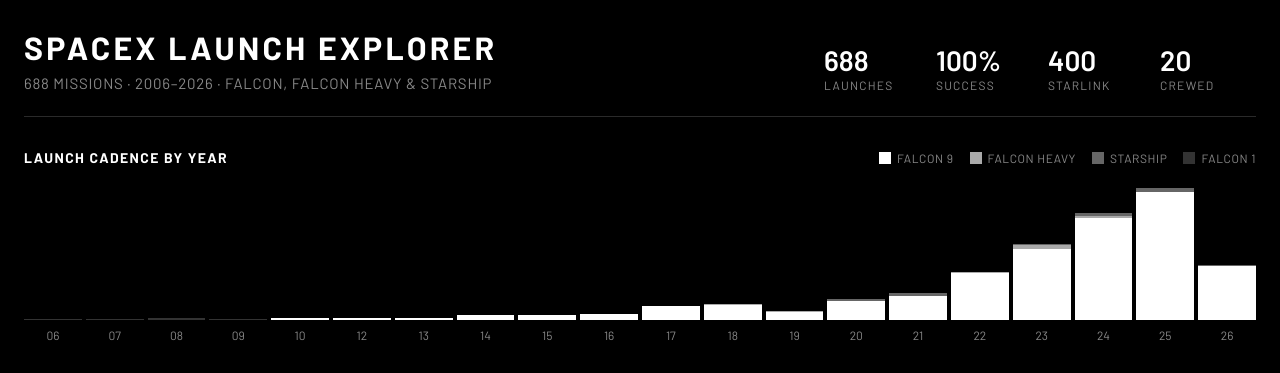
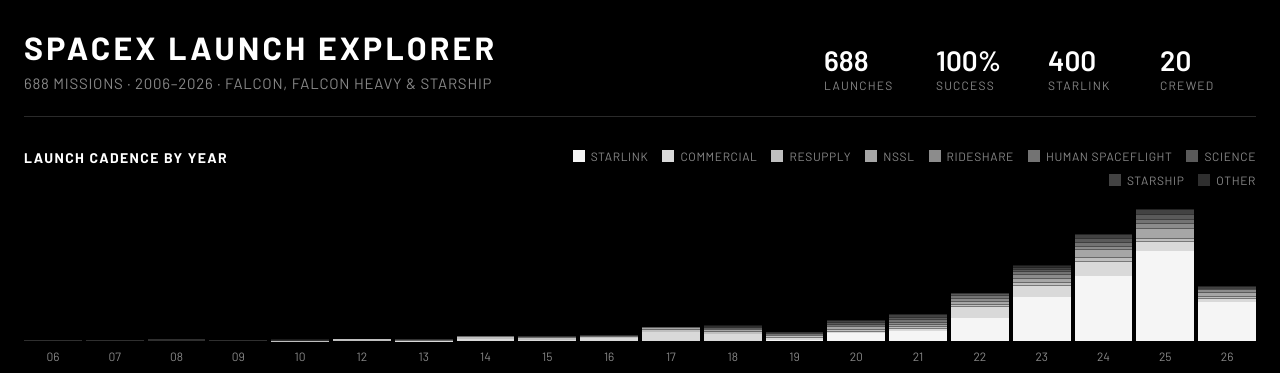
Before and after one commit to joiscoding/spacex, a React (Vite) app in the folder web/: page / in a window 1280 px wide. Shown: the top 373 px of the page. Built offline with nearby package versions, Linux system fonts and the light colour scheme.

Commit message:
Increase cadence chart granularity
Co-authored-by: JY <joiscoding@users.noreply.github.com>

```diff
--- a/web/src/components/CadenceChart.tsx
+++ b/web/src/components/CadenceChart.tsx
@@ -1,6 +1,6 @@
 import { useMemo } from "react";
 import type { Launch } from "../types";
-import { VEHICLE_ORDER, vehicleColor } from "../lib";
+import { MISSION_TYPE_ORDER, missionLabel, missionTypeColor } from "../lib";
 
 interface Props {
   launches: Launch[];
@@ -15,7 +15,8 @@ export default function CadenceChart({ launches, activeYear, onYear }: Props) {
       if (!l.year) continue;
       if (!byYear.has(l.year)) byYear.set(l.year, new Map());
       const m = byYear.get(l.year)!;
-      m.set(l.vehicle, (m.get(l.vehicle) ?? 0) + 1);
+      const missionType = l.missionType || "other";
+      m.set(missionType, (m.get(missionType) ?? 0) + 1);
     }
     const years = [...byYear.keys()].sort();
     let max = 1;
@@ -31,10 +32,10 @@ export default function CadenceChart({ launches, activeYear, onYear }: Props) {
       <div className="head">
         <h2>Launch cadence by year</h2>
         <div className="legend">
-          {VEHICLE_ORDER.map((v) => (
-            <span key={v}>
-              <i style={{ background: vehicleColor(v) }} />
-              {v}
+          {MISSION_TYPE_ORDER.map((m) => (
+            <span key={m}>
+              <i style={{ background: missionTypeColor(m) }} />
+              {missionLabel(m)}
             </span>
           ))}
         </div>
@@ -48,16 +49,17 @@ export default function CadenceChart({ launches, activeYear, onYear }: Props) {
               key={y}
               className={"barcol" + (activeYear === y ? " active" : "")}
               onClick={() => onYear(activeYear === y ? null : y)}
-              title={`${y}: ${total} launches`}
+              title={`${y}: ${total} launches by mission type`}
             >
               <div className="barstack" style={{ height: `${(total / max) * 132}px` }}>
-                {VEHICLE_ORDER.filter((v) => m.get(v)).map((v) => (
+                {MISSION_TYPE_ORDER.filter((type) => m.get(type)).map((type) => (
                   <div
-                    key={v}
+                    key={type}
                     className="barseg"
+                    title={`${missionLabel(type)}: ${m.get(type)} launches`}
                     style={{
-                      flex: m.get(v)!,
-                      background: vehicleColor(v),
+                      flex: m.get(type)!,
+                      background: missionTypeColor(type),
                     }}
                   />
                 ))}
--- a/web/src/lib.ts
+++ b/web/src/lib.ts
@@ -1,17 +1,28 @@
 import type { Launch } from "./types";
 
-export const VEHICLE_COLORS: Record<string, string> = {
-  "Falcon 9": "#ffffff",
-  Starship: "#666666",
-  "Falcon Heavy": "#aaaaaa",
-  "Falcon 1": "#333333",
+export const MISSION_TYPE_ORDER = [
+  "starlink",
+  "commercialSatellite",
+  "resupply",
+  "nssl",
+  "rideshare",
+  "hsf",
+  "science",
+  "starship",
+  "other",
+];
+
+export const MISSION_TYPE_COLORS: Record<string, string> = {
+  starlink: "#f5f5f5",
+  commercialSatellite: "#d9d9d9",
+  resupply: "#bfbfbf",
+  nssl: "#a6a6a6",
+  rideshare: "#8c8c8c",
+  hsf: "#737373",
+  science: "#5a5a5a",
+  starship: "#424242",
+  other: "#2f2f2f",
 };
-
-export const VEHICLE_ORDER = ["Falcon 9", "Falcon Heavy", "Starship", "Falcon 1"];
-
-export function vehicleColor(v: string): string {
-  return VEHICLE_COLORS[v] ?? "#444444";
-}
 
 const MISSION_LABELS: Record<string, string> = {
   starlink: "Starlink",
@@ -22,10 +33,15 @@ const MISSION_LABELS: Record<string, string> = {
   hsf: "Human Spaceflight",
   science: "Science",
   starship: "Starship",
+  other: "Other",
 };
 
 export function missionLabel(m: string): string {
   return MISSION_LABELS[m] ?? (m || "Other");
+}
+
+export function missionTypeColor(m: string): string {
+  return MISSION_TYPE_COLORS[m] ?? "#303030";
 }
 
 export function fallbackImageForLaunch(launch: Pick<Launch, "vehicle" | "missionType">): string {
--- a/web/src/styles.css
+++ b/web/src/styles.css
@@ -96,8 +96,9 @@ body {
 .cadence .head {
   display: flex;
   justify-content: space-between;
-  align-items: center;
+  align-items: flex-start;
   margin-bottom: 16px;
+  gap: 24px;
 }
 .cadence h2 {
   font-size: 14px;
@@ -108,12 +109,14 @@ body {
 }
 .legend {
   display: flex;
-  gap: 16px;
+  justify-content: flex-end;
+  gap: 10px 14px;
   flex-wrap: wrap;
   font-size: 12px;
   text-transform: uppercase;
   letter-spacing: 0.05em;
   color: var(--muted);
+  max-width: 760px;
 }
 .legend i {
   display: inline-block;
@@ -155,6 +158,9 @@ body {
 }
 .barseg {
   width: 100%;
+}
+.barseg + .barseg {
+  border-top: 1px solid rgba(0, 0, 0, 0.45);
 }
 
 /* Layout */
```
